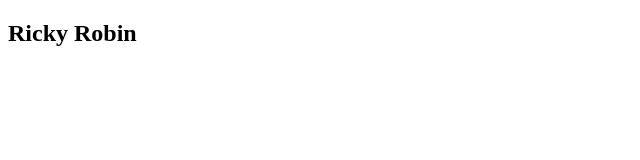
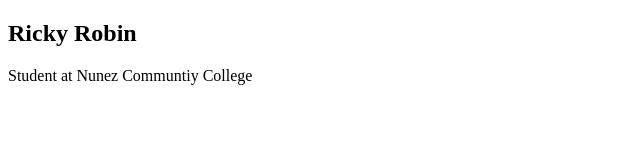
Before and after one commit to Rixor1414/ricky-robin.github.io, a plain HTML site: page index.html in a window 1280 px wide. Shown: the whole page, without its empty margins (0-640 px from the left). Drawn offline with Linux system fonts and the light colour scheme.

Commit message:
describe commit

```diff
--- a/index.html
+++ b/index.html
@@ -19,6 +19,9 @@
                   <h2>
                     Ricky Robin
                   </h2>
+                  <p>
+                    Student at Nunez Communtiy College
+                  </p>
                 </div>
             </main>
         </div>
```
Also changed, not shown: README.md.
